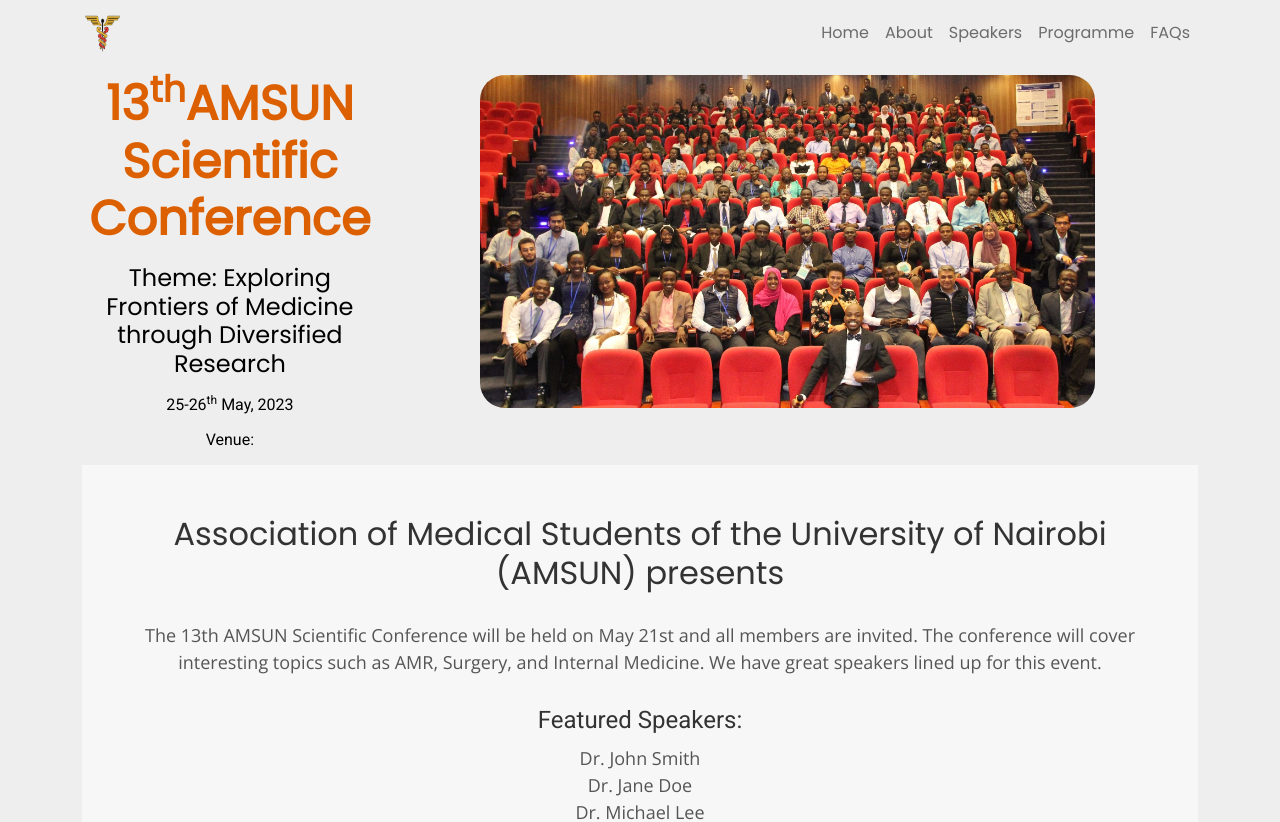
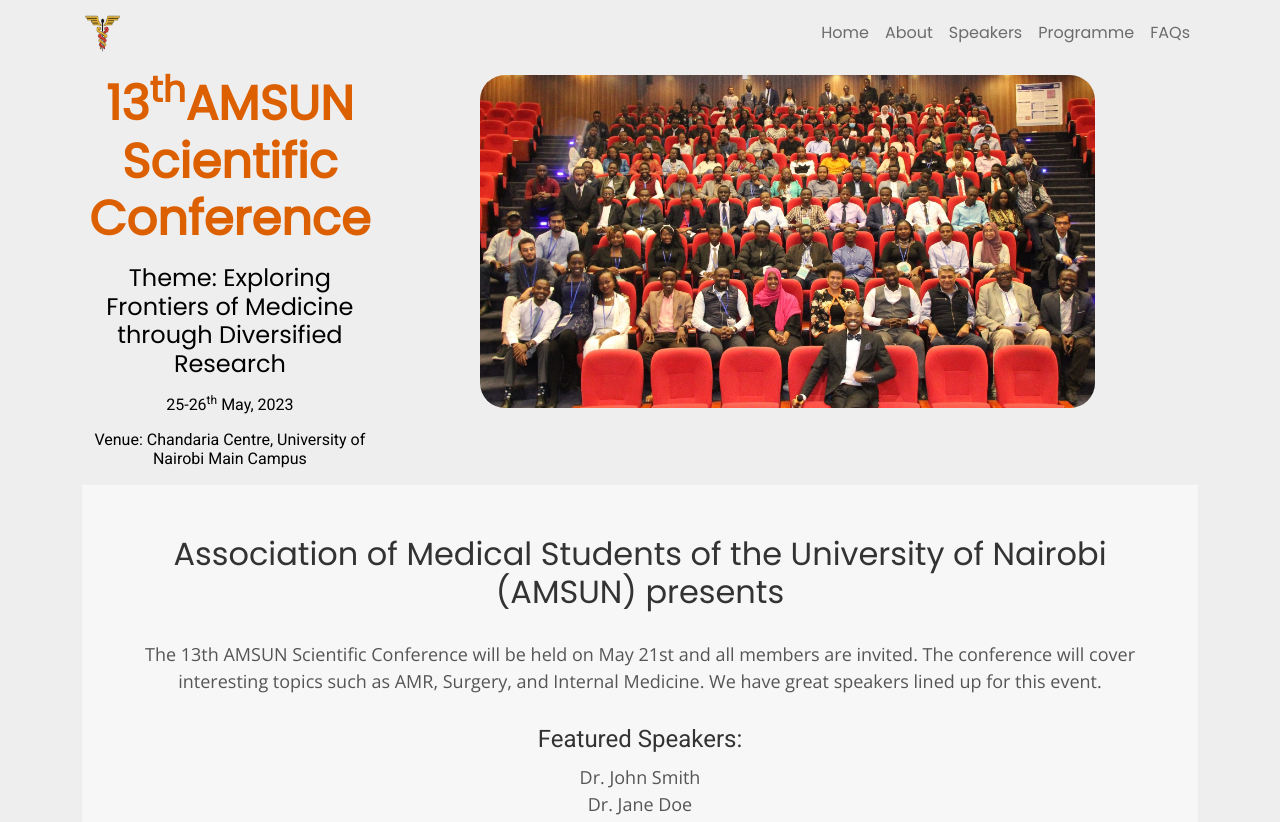
Before and after one commit to emmanuelkorir/13thamsunscientificconference, a React (Create React App) app: page / in a window 1280 px wide. Shown: the top 822 px of the page. Built offline with nearby package versions, Linux system fonts and the light colour scheme.

Commit message:
edit Banner.jsx

```diff
--- a/src/components/Banner.jsx
+++ b/src/components/Banner.jsx
@@ -11,7 +11,7 @@
                 <h1>13<sup>th</sup>AMSUN Scientific Conference</h1>
                 <h3>Theme: Exploring Frontiers of Medicine through Diversified Research</h3>
                 <h4>25-26<sup>th</sup> May, 2023</h4>
-                <h4>Venue: </h4>
+                <h4>Venue: Chandaria Centre, University of Nairobi Main Campus</h4>
             </div>
             <div className="banner__container-col conference-div">
                 <div className="conference__image">
@@ -25,21 +25,3 @@
 }
 
 export default Banner
-
-{/* import { Container, Row, Col } from 'react-bootstrap'; <div className="banner__container">
-<Container>
-    <Row className="banner__container-row">
-        <Col>
-            <h1>13<sup>th</sup>AMSUN Scientific Conference</h1>
-            <h3>Theme: Exploring Frontiers of Medicine through Diversified Research</h3>
-            <h4>25-26<sup>th</sup> May, 2023</h4>
-            <h4>Venue: </h4>
-        </Col>
-        <Col>
-            <div className="conference__image">
-            <img src={Conference} alt="Conference" />
-            </div>
-        </Col>
-    </Row>
-</Container>
-</div> */}
```
